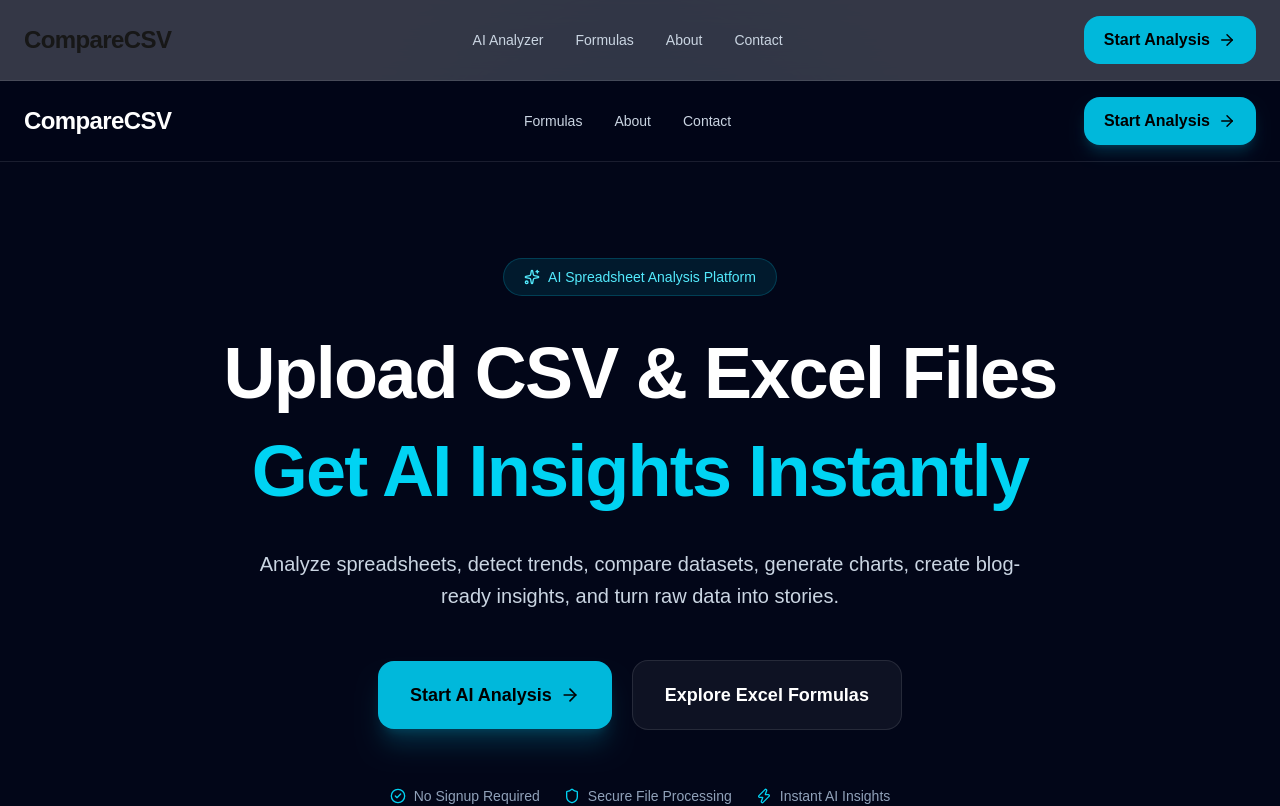
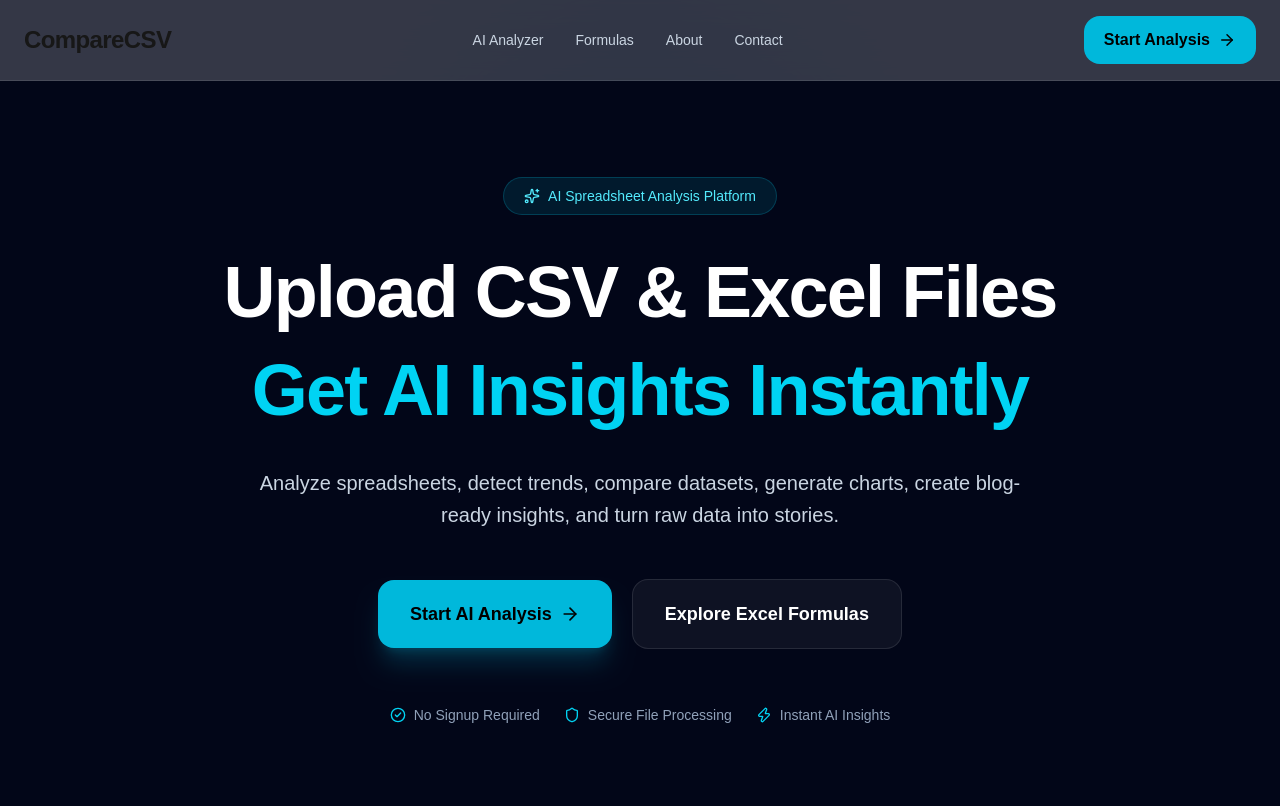
Before and after one commit to namrata505/comparecsv, a Next.js app: page / in a window 1280 px wide. Shown: the top 806 px of the page. Built offline with nearby package versions, Linux system fonts and the light colour scheme.

Commit message:
Add global navigation and footer

```diff
--- a/app/page.tsx
+++ b/app/page.tsx
@@ -16,46 +16,6 @@ export default function HomePage() {
       <div className="absolute inset-0 -z-10 overflow-hidden">
         <div className="absolute top-0 left-1/2 h-[500px] w-[500px] -translate-x-1/2 rounded-full bg-cyan-500/10 blur-3xl" />
       </div>
-
-
-
-      {/* Header */}
-      <header className="sticky top-0 z-50 border-b border-white/10 bg-slate-950/80 backdrop-blur-xl">
-
-        <div className="max-w-7xl mx-auto px-6 h-20 flex items-center justify-between">
-
-          <Link
-            href="/"
-            className="text-2xl font-bold tracking-tight"
-          >
-            CompareCSV
-          </Link>
-
-          <nav className="hidden md:flex items-center gap-8 text-sm text-slate-300">
-            <Link href="/formulas" className="hover:text-cyan-400 transition">
-              Formulas
-            </Link>
-
-            <Link href="/about" className="hover:text-cyan-400 transition">
-              About
-            </Link>
-
-            <Link href="/contact" className="hover:text-cyan-400 transition">
-              Contact
-            </Link>
-          </nav>
-
-          <Link
-            href="/analyze"
-            className="inline-flex items-center gap-2 rounded-2xl bg-cyan-500 hover:bg-cyan-400 transition px-5 py-3 font-semibold text-black shadow-lg shadow-cyan-500/20"
-          >
-            Start Analysis
-            <ArrowRight size={18} />
-          </Link>
-
-        </div>
-
-      </header>
 
 
 
@@ -603,49 +563,6 @@ export default function HomePage() {
 
       </section>
 
-
-      {/* Footer */}
-      <footer className="border-t border-white/10 py-12">
-
-        <div className="max-w-7xl mx-auto px-6 flex flex-col md:flex-row items-center justify-between gap-6">
-
-          <div className="text-slate-400 text-sm">
-            © 2026 CompareCSV. All rights reserved.
-          </div>
-
-          <div className="flex flex-wrap items-center justify-center gap-6 text-sm text-slate-400">
-
-
-            <Link href="/analyze" className="hover:text-cyan-400 transition">
-              Compare and Analyze
-            </Link>
-
-            <Link href="/formulas" className="hover:text-cyan-400 transition">
-              Formulas
-            </Link>
-
-            <Link href="/privacy-policy" className="hover:text-cyan-400 transition">
-              Privacy Policy
-            </Link>
-
-            <Link href="/terms" className="hover:text-cyan-400 transition">
-              Terms
-            </Link>
-
-            <Link href="/about" className="hover:text-cyan-400 transition">
-              About
-            </Link>
-
-            <Link href="/contact" className="hover:text-cyan-400 transition">
-              Contact
-            </Link>
-
-          </div>
-
-        </div>
-
-      </footer>
-
     </main>
   );
 }
```
